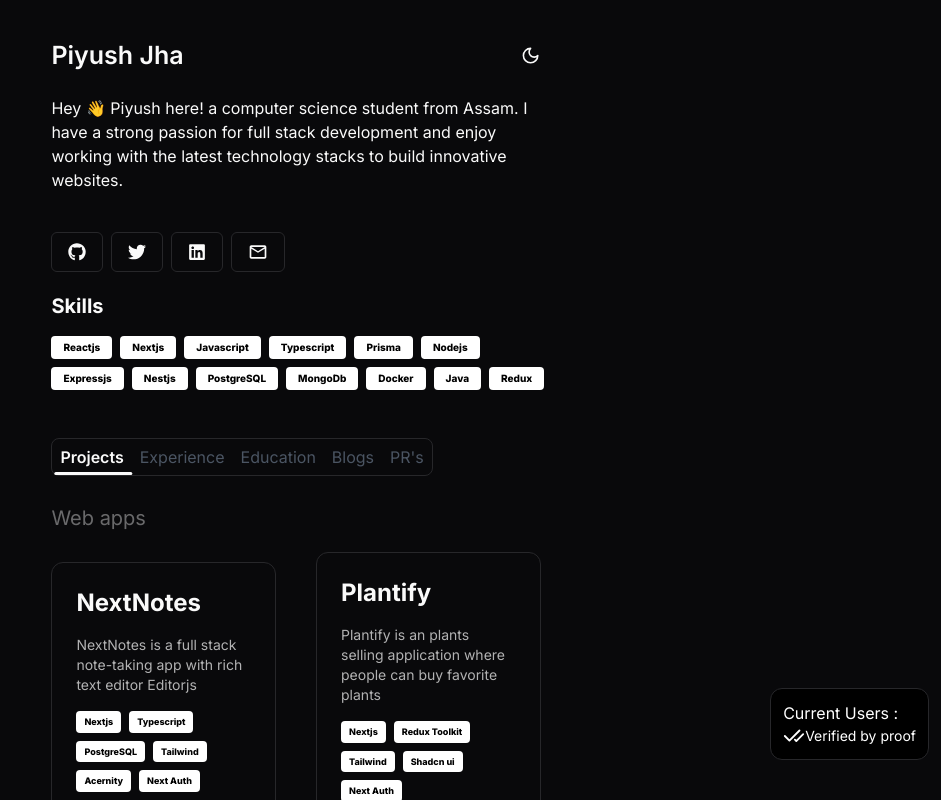
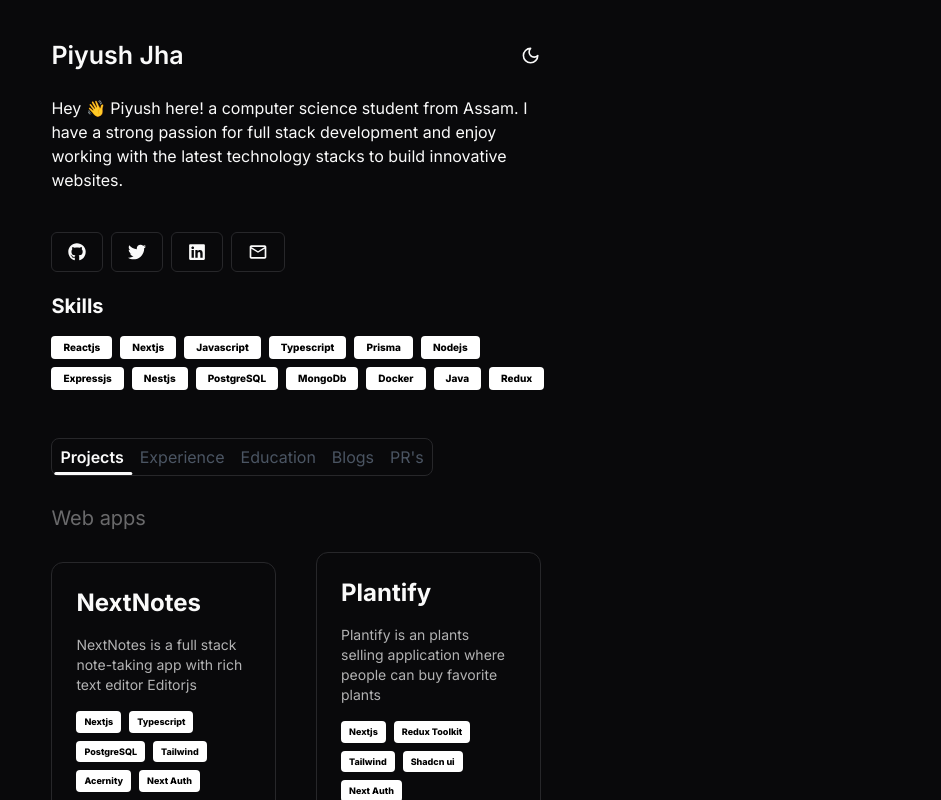
Before and after one commit to Piyush5784/Piyush-portfolio, a Next.js app: page / in a window 1280 px wide. Shown: the top 800 px of the page, without its empty margins (339-1280 px from the left). Built offline with nearby package versions, Linux system fonts and the light colour scheme; no server answers.

Commit message:
removed insights

```diff
--- a/src/app/page.tsx
+++ b/src/app/page.tsx
@@ -9,7 +9,7 @@ export default function Home() {
     <>
       <div className="flex items-center justify-center flex-col p-4 ">
         <div className=" lg:w-[40%] rounded-lg pt-5 pb-10">
-          <Insights />
+          {/* <Insights /> */}
           <AboutSection />
           <Skills />
           <SelectItems />
--- a/src/components/custom/Insights.tsx
+++ b/src/components/custom/Insights.tsx
@@ -27,7 +27,10 @@ const Insights = () => {
     <>
       <div className="fixed bottom-0 right-0 mr-3 text-white">
         <div className="border rounded-xl p-3 mb-10 bg-black">
-          <p className="dark:text-white">Current Users : {users}</p>
+          <p className="dark:text-white">
+            {/* EC2 server stopped  */}
+            Current Users : {Math.floor(Math.random() * 20)}
+          </p>
           <div className="text-sm flex items-center justify-center">
             <CheckCheck size={22} /> Verified by proof
           </div>
```
